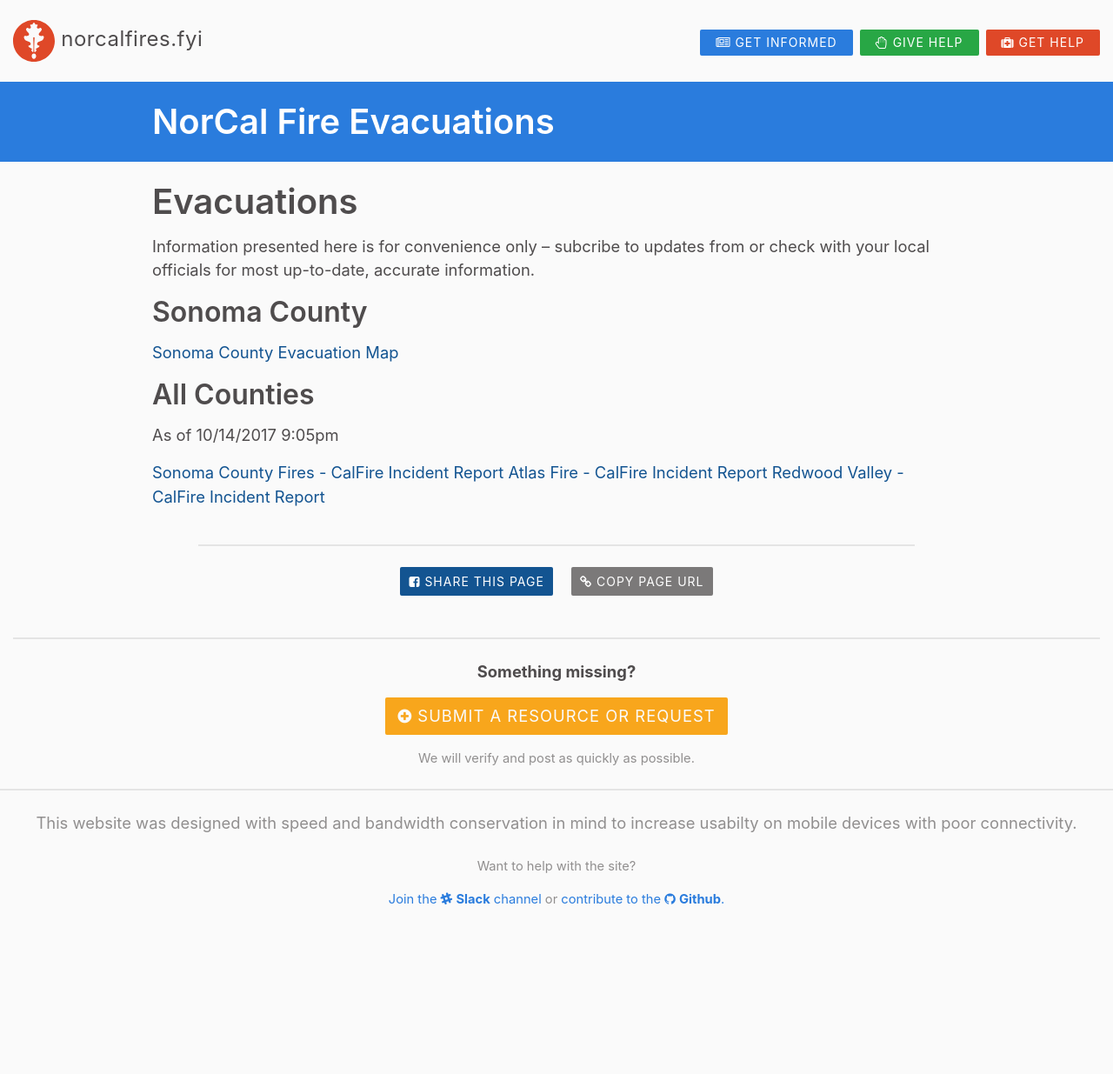
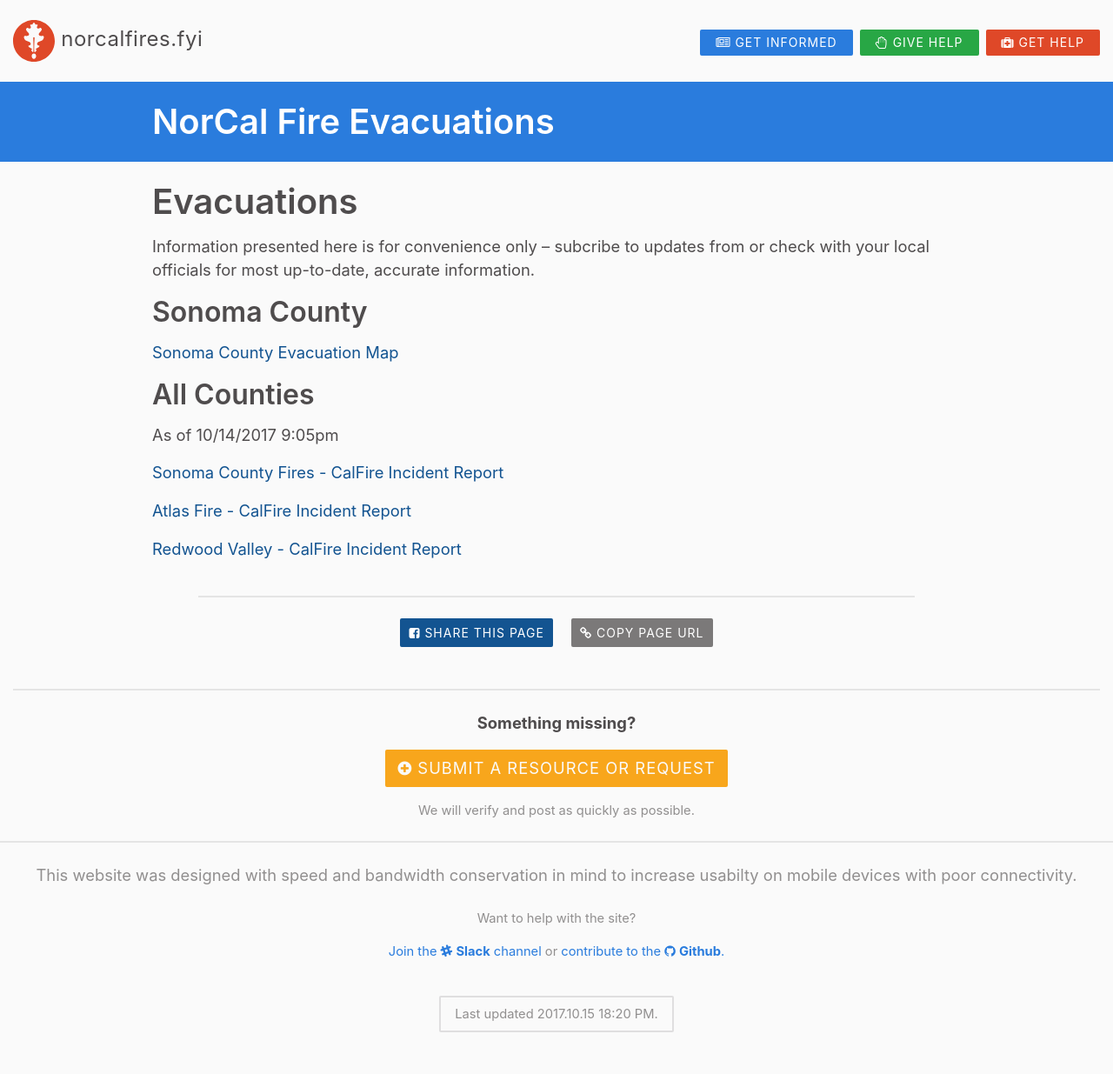
Before and after one commit to JusticeforEachOther/norcalfires, a Jekyll site: the page built from info/evacuations.md, in a window 1280 px wide. Shown: the whole page at 87% size. Built offline with Jekyll 4.4.1, drawn with Linux system fonts in a browser that asks for light colours; before the commit the page ends 1085 px from its top, so only the background shows below that.

Commit message:
more updates

```diff
--- a/_includes/footer.html
+++ b/_includes/footer.html
@@ -12,7 +12,7 @@
 	</div>
 	<hr class="my-4" />
 </div>
-<footer class="pb-4">
+<footer id="footer" class="pb-4">
 
 	<p class="text-center"><strong>Something missing?</strong></p>
 	<p class="text-center"><a href="https://docs.google.com/forms/d/e/1FAIpQLScKTrBDvC6J8_8olwnM6CJcvctRtvRLWiSDCMqyXFmafsiIsA/formResponse" class="btn btn-warning"><i class="fa fa-plus-circle"></i> Submit a Resource or Request</a></p>
@@ -28,6 +28,10 @@
 		<p class="small text-muted">Want to help with the site?</p>
 		<p class="small text-muted"><a target="_blank" class="text-info" href="https://join.slack.com/t/norcalfiresfyi/shared_invite/enQtMjU0MzMxMjgwNDgzLTlmZDA0MTczMTAzOWViZTIxMGI1OGVlMjg3MWE0ZWY1OWQzZjIxNDRlZGU2OTlhOThiMWUyNDBmZWNlZWQ5MjU">Join the <i class="fa fa-slack"></i> <strong>Slack</strong> channel</a> or <a class="text-info" href="https://github.com/JusticeforEachOther/norcalfires/">contribute to the <i class="fa fa-github"></i> <strong>Github</strong>.</a></p>
 
+	</div>
+
+	<div class="text-center">
+		<p class="small text-muted my-4 d-inline-block card px-3 py-2">Last updated {{ site.time | date: "%Y.%m.%d %H:%M %p" }}.</p>
 	</div>
 
 </footer>
--- a/info/currentfires.html
+++ b/info/currentfires.html
@@ -6,7 +6,7 @@ permalink: /info/current_fires
 
 <h1>North Bay Fires</h1>
 
-<a href="https://www.google.com/maps/d/u/0/viewer?mid=1TOEFA857tOVxtewW1DH6neG1Sm0&hl=en" target="_blank" class="btn btn-danger mb-4 d-inline-block"><i class="fa fa-map"></i> Cal Fire Map</a>
+<a href="https://www.google.com/maps/d/u/0/viewer?mid=1TOEFA857tOVxtewW1DH6neG1Sm0&hl=en&ll=38.45713413321358%2C-122.39813930664064&z=10" target="_blank" class="btn btn-danger mb-4 d-inline-block"><i class="fa fa-map"></i> Cal Fire Map <i class="fa fa-external-link"></i></a>
 
 <div class="card-deck">
 
--- a/info/evacuations.md
+++ b/info/evacuations.md
@@ -15,6 +15,8 @@ Information presented here is for convenience only – subcribe to updates from
 
 ## All Counties
 <p>As of 10/14/2017 9:05pm</p>
-[Sonoma County Fires - CalFire Incident Report](http://cdfdata.fire.ca.gov/admin8327985/cdf/images/incidentfile1867_2840.pdf)
+[Sonoma County Fires - CalFire Incident Report](http://cdfdata.fire.ca.gov/pub/cdf/images/incidentfile1867_2853.pdf)
+
 [Atlas Fire - CalFire Incident Report](http://cdfdata.fire.ca.gov/admin8327985/cdf/images/incidentfile1866_2838.pdf)
+
 [Redwood Valley - CalFire Incident Report](http://cdfdata.fire.ca.gov/admin8327985/cdf/images/incidentfile1867_2840.pdf)
```
